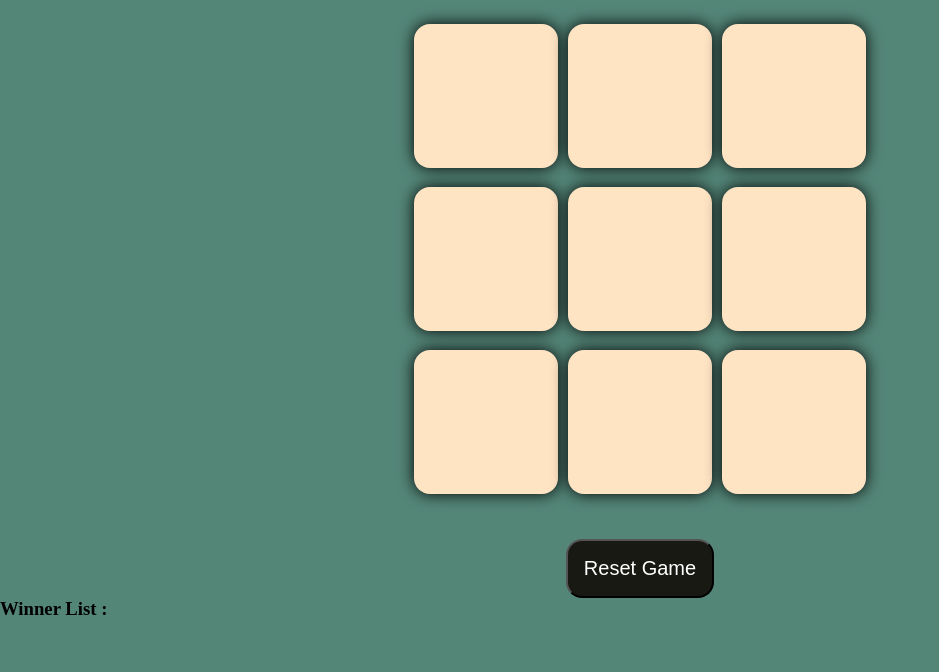
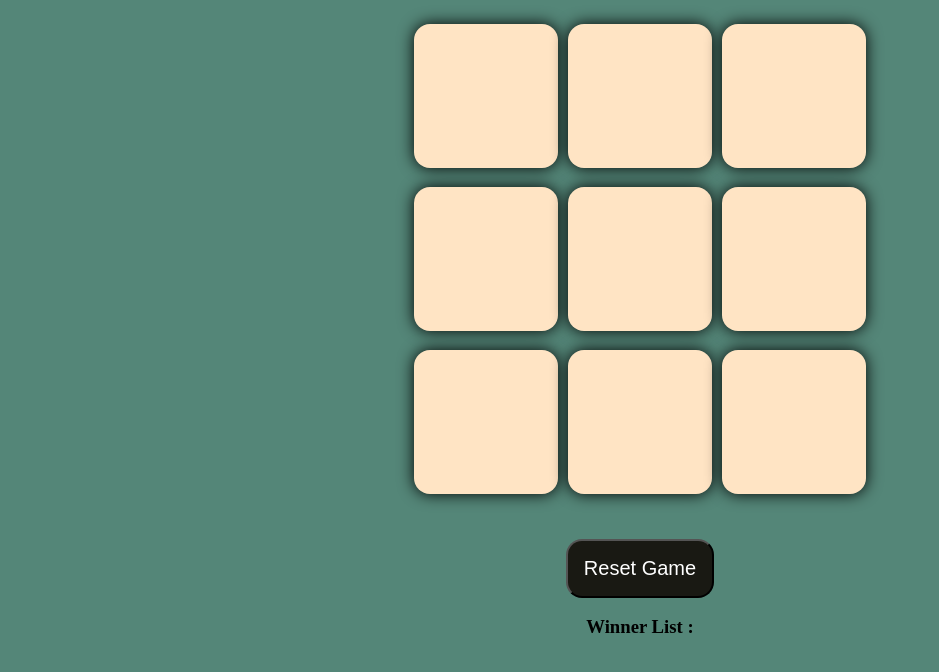
Before and after one commit to Sharath196266/basicWebProjects, a plain HTML site: page TicTocToe/index.html in a window 1280 px wide. Shown: the part 58-730 px from the top of the page, without its empty margins (0-939 px from the left). Drawn offline with Linux system fonts and the light colour scheme.

Commit message:
style added to winner list

```diff
--- a/TicTocToe/index.html
+++ b/TicTocToe/index.html
@@ -29,7 +29,8 @@
     <div class="hid">
     <button id="reset-button">Reset Game</button>
     </div>
-    <div class="results" style=" text-align:left">
+    <div class="results" style=" text-align:center; justify-content:center; text-wrap:wrap ">
+        <br>
         <h3>Winner List : </h3>
         <h3 id="wl"></h3>
     </div>
```
